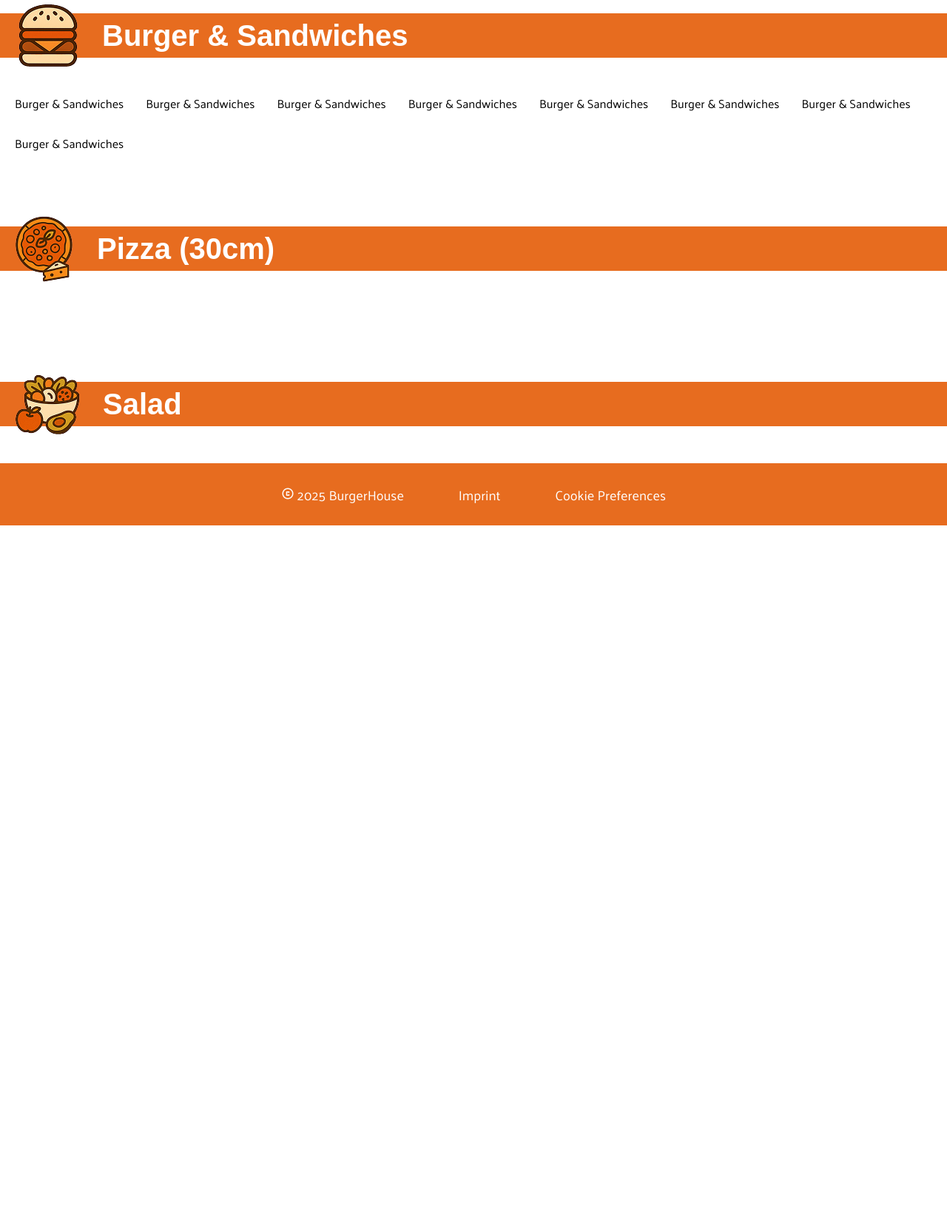
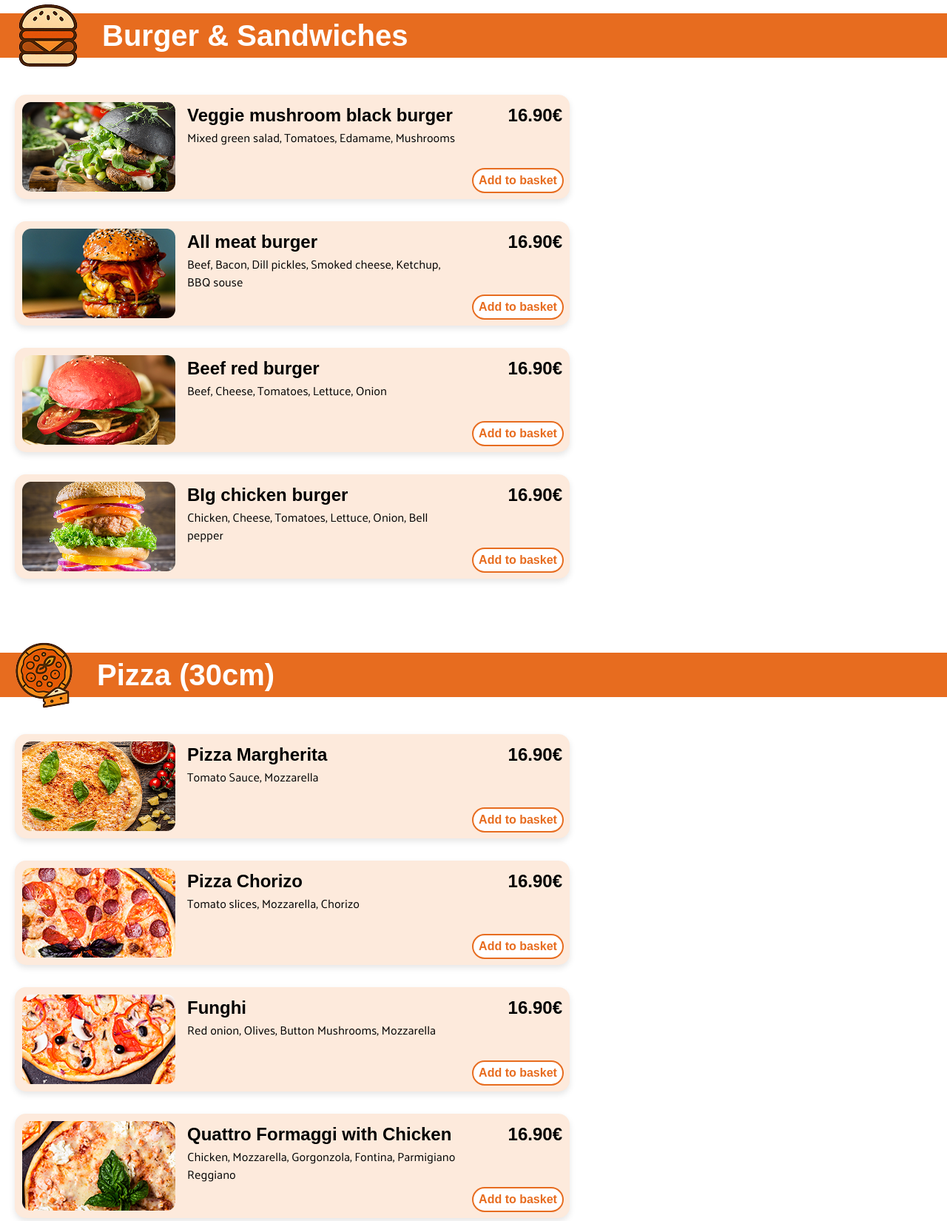
Before and after one commit to IzzyC0de/BestellApp, a plain HTML site: page index.html in a window 1280 px wide. Shown: the part 810-2460 px from the top of the page at 74% size. Before the commit the page ends 1520 px from the top, so only its background shows below. Drawn offline with Linux system fonts and the light colour scheme; a web font is replaced by a local one.

Commit message:
adding (JS Template, Render Fun, Array(add Imgs )), Edited dishTemplate

```diff
--- a/Scripts/db.js
+++ b/Scripts/db.js
@@ -1,91 +1,103 @@
 // Hier kommt der array rein
 let myDishes = [
   {
-        "name": "Veggie mushroom black burger",
-        "price": 16.90,
-        "description": "Mixed green salad, Tomatoes, Edamame, Mushrooms",
-        "id": 1,
+    name: "Veggie mushroom black burger",
+    price: 16.9,
+    description: "Mixed green salad, Tomatoes, Edamame, Mushrooms",
+    id: 1,
+    category: "Burger",
+    image: "./Assets/img/Burger_1.png",
   },
   {
-        "name": "All meat burger",
-        "price": 15.90,
-        "description": "Beef, Bacon, Dill pickles, Smoked cheese, Ketchup, BBQ souse",
-        "id": 2,
+    name: "All meat burger",
+    price: 15.9,
+    description: "Beef, Bacon, Dill pickles, Smoked cheese, Ketchup, BBQ souse",
+    id: 2,
+    category: "Burger",
+    image: "./Assets/img/Burger_2.png",
   },
   {
-        "name": "Beef red burger",
-        "price": 14.90,
-        "description": "Beef, Cheese, Tomatoes, Lettuce, Onion",
-        "id": 3,
+    name: "Beef red burger",
+    price: 14.9,
+    description: "Beef, Cheese, Tomatoes, Lettuce, Onion",
+    id: 3,
+    category: "Burger",
+    image: "./Assets/img/Burger_3.png",
   },
   {
-        "name": "BIg chicken burger",
-        "price": 15.90,
-        "description": "Chicken, Cheese, Tomatoes, Lettuce, Onion, Bell pepper",
-        "id": 4,
+    name: "BIg chicken burger",
+    price: 15.9,
+    description: "Chicken, Cheese, Tomatoes, Lettuce, Onion, Bell pepper",
+    id: 4,
+    category: "Burger",
+    image: "./Assets/img/Burger_4.png",
   },
   {
-        "name": "Pizza Margherita",
-        "price": 11.90,
-        "description": "Tomato Sauce, Mozzarella",
-        "id": 5,
+    name: "Pizza Margherita",
+    price: 11.9,
+    description: "Tomato Sauce, Mozzarella",
+    id: 5,
+    category: "Pizza",
+    image: "./Assets/img/Pizza_5.png",
   },
   {
-        "name": "Pizza Chorizo",
-        "price": 13.90,
-        "description": "Tomato slices, Mozzarella, Chorizo",
-        "id": 6,
+    name: "Pizza Chorizo",
+    price: 13.9,
+    description: "Tomato slices, Mozzarella, Chorizo",
+    id: 6,
+    category: "Pizza",
+    image: "./Assets/img/Pizza_6.png",
   },
   {
-        "name": "Funghi",
-        "price": 12.90,
-        "description": "Red onion, Olives, Button Mushrooms, Mozzarella",
-        "id": 7,
+    name: "Funghi",
+    price: 12.9,
+    description: "Red onion, Olives, Button Mushrooms, Mozzarella",
+    id: 7,
+    category: "Pizza",
+    image: "./Assets/img/Pizza_7.png",
   },
   {
-        "name": "Quattro Formaggi with Chicken ",
-        "price": 15.90,
-        "description": "Chicken, Mozzarella, Gorgonzola, Fontina,  Parmigiano Reggiano",
-        "id": 8,
+    name: "Quattro Formaggi with Chicken ",
+    price: 15.9,
+    description:
+      "Chicken, Mozzarella, Gorgonzola, Fontina,  Parmigiano Reggiano",
+    id: 8,
+    category: "Pizza",
+    image: "./Assets/img/Pizza_8.png",
   },
   {
-        "name": "Warm beef arugula salad",
-        "price": 16.90,
-        "description": "Beef, Arugula, Field salad, Greek feta, Cherry tomatoes, Sun-dried Tomatoes, Balsamic-vinegar dressing",
-        "id": 9,
+    name: "Warm beef arugula salad",
+    price: 16.9,
+    description:
+      "Beef, Arugula, Field salad, Greek feta, Cherry tomatoes, Sun-dried Tomatoes, Balsamic-vinegar dressing",
+    id: 9,
+    category: "Salad",
+    image: "./Assets/img/Salad_9.png",
   },
   {
-        "name": "Mini green Salad",
-        "price": 7.90,
-        "description": "Green salad, Cucumber, Carrots, Parsley, Radishes ",
-        "id": 10,
+    name: "Mini green Salad",
+    price: 7.9,
+    description: "Green salad, Cucumber, Carrots, Parsley, Radishes ",
+    id: 10,
+    category: "Salad",
+    image: "./Assets/img/Salad_10.png",
   },
   {
-        "name": "Green Salad with sea food",
-        "price": 16.90,
-        "description": "Mixed greens, Cherry tomatoes, Red onion, Mussels, Squid rings, Shrimp, Dijon mustard-lemon dressing with dill",
-        "id": 11,
+    name: "Green Salad with sea food",
+    price: 16.9,
+    description:
+      "Mixed greens, Cherry tomatoes, Red onion, Mussels, Squid rings, Shrimp, Dijon mustard-lemon dressing with dill",
+    id: 11,
+    category: "Salad",
+    image: "./Assets/img/Salad_11.png",
   },
   {
-        "name": "Vegan green salad with tofu",
-        "price": 14.90,
-        "description": "Green salad, Cherry tomatoes, Cucumber, Baby spinach, Edamame, Radishes, Bittercress, Tofu, Peanuts",
-        "id": 12,
+    name: "Vegan green salad with tofu",
+    price: 14.9,
+    description:
+      "Green salad, Cherry tomatoes, Cucumber, Baby spinach, Edamame, Radishes, Bittercress, Tofu, Peanuts",
+    id: 12,
+    category: "Salad",
+    image: "./Assets/img/Salad_12.png",
   },
-]
-
-
-let myImages = [
-    "./Assets/img/Burger_1.png",
-    "./Assets/img/Burger_2.png",
-    "./Assets/img/Burger_3.png",
-    "./Assets/img/Burger_4.png",
-    "./Assets/img/Pizza_5.png",
-    "./Assets/img/Pizza_6.png",
-    "./Assets/img/Pizza_7.png",
-    "./Assets/img/Pizza_8.png",
-    "./Assets/img/Salad_9.png",
-    "./Assets/img/Salad_10.png",
-    "./Assets/img/Salad_11.png",
-    "./Assets/img/Salad_12.png",
-]
+];
--- a/Scripts/template.js
+++ b/Scripts/template.js
@@ -1 +1,28 @@
 // Hier kommt der HTML Template rein
+
+function getDishTemplate(indexDishes) {
+  return`
+
+  <div class="templateDishes">
+    <img
+      src="${myDishes[indexDishes].image}"
+      alt="${myDishes[indexDishes].description}"
+      class="dishImage"
+    />
+    <div class="dishInfo">
+      <div class="dishDescription">
+        <h2>${myDishes[indexDishes].name}</h2>
+        <span>
+          ${myDishes[indexDishes].description}
+        </span>
+      </div>
+      <div class="priceButton">
+        <span class="price">16.90€</span>
+        <button class="animated-button">
+          <span>Add to basket</span>
+          <span></span>
+        </button>
+      </div>
+    </div>
+  </div>`;
+}
--- a/Styles/assets.css
+++ b/Styles/assets.css
@@ -1 +1,53 @@
 /* Hier kommen Buttons usw. rein */
+
+.animated-button {
+  width: 120px;
+  height: 30px;
+  position: relative;
+  display: inline-block;
+  padding: 0;
+  border: none;
+  font-size: 16px;
+  background-color: inherit;
+  border-radius: 100px;
+  font-weight: 600;
+  color: var(--primary-color);
+  box-shadow: 0 0 0 2px var(--primary-color);
+  background-color: #ffffff;
+  cursor: pointer;
+  overflow: hidden;
+  transition: all 0.6s cubic-bezier(0.23, 1, 0.32, 1);
+}
+
+.animated-button span:last-child {
+  position: absolute;
+  top: 50%;
+  left: 50%;
+  transform: translate(-50%, -50%);
+  width: 20px;
+  height: 20px;
+  background-color: var(--primary-color);
+  border-radius: 50%;
+  opacity: 0;
+  transition: all 0.8s cubic-bezier(0.23, 1, 0.32, 1);
+}
+
+.animated-button span:first-child {
+  position: relative;
+  z-index: 1;
+}
+
+.animated-button:hover {
+  box-shadow: 0 0 0 5px #f3212160;
+  color: #ffffff;
+}
+
+.animated-button:active {
+  scale: 0.95;
+}
+
+.animated-button:hover span:last-child {
+  width: 150px;
+  height: 150px;
+  opacity: 1;
+}
--- a/Styles/standard.css
+++ b/Styles/standard.css
@@ -1,9 +1,9 @@
 /* Diese Klasse verknüpft dein HTML mit der Schriftart */
 .material-symbols-rounded {
-  font-family: 'Material Symbols Rounded';
+  font-family: "Material Symbols Rounded";
   font-weight: normal;
   font-style: normal;
-  font-size: 24px;      /* Standardgröße */
+  font-size: 24px; /* Standardgröße */
   display: inline-block;
   line-height: 1;
   text-transform: none;
@@ -18,13 +18,13 @@
 
 :root {
   /* Farben */
-  --primary-color: #E76C1F;
-  --senodary-color: #FDEADC;
+  --primary-color: #e76c1f;
+  --secondary-color: #fdeadc;
   --spacegray-color: #363534;
 
   /* Fonts */
-  --main-font: 'Palanquin', sans-serif;
-  --bold-font: 'Palanquin Dark', sans-serif;
+  --main-font: "Palanquin", sans-serif;
+  --bold-font: "Palanquin Dark", sans-serif;
 
   --font-h1: 68px;
   --font-h2: 40px;
@@ -34,28 +34,29 @@
   --font-span-big: 18px;
 
   --text-color-dark: #363534;
-  --text-color-light: #FFFFFF;
-  --text-color-creamyorange: #FDEADC;
+  --text-color-light: #ffffff;
+  --text-color-creamyorange: #fdeadc;
 
   /* Breite des Inhaltes */
   --section-width: 1400px;
 }
 
-*, *::before, *::after {
+*,
+*::before,
+*::after {
   box-sizing: border-box;
   margin: 0;
   padding: 0; /* Optional: Entfernt Standard-Abstände vom Browser */
 }
 
-body{
-  line-height: 1.5;                           /* Verbessert die Lesbarkeit von Text extrem */
-  -webkit-font-smoothing: antialiased;        /* Macht Schriften auf Mac schöner */
+body {
+  line-height: 1.5; /* Verbessert die Lesbarkeit von Text */
+  -webkit-font-smoothing: antialiased; /* Macht Schriften auf Mac schöner */
   font-family: var(--main-font);
   /* overflow-x: hidden; */
 }
 
-
-header{
+header {
   background-color: var(--primary-color);
   height: 84px;
   display: flex;
@@ -63,7 +64,7 @@ header{
   justify-content: center;
 }
 
-main{
+main {
   display: flex;
   flex: 1;
   flex-direction: column;
@@ -71,11 +72,9 @@ main{
   justify-content: center;
 }
 
-
-
 /* FOOTER ---------------------------------------------*/
 
-footer{
+footer {
   height: 84px;
   background-color: var(--primary-color);
 
--- a/index.html
+++ b/index.html
@@ -1,22 +1,34 @@
-<!DOCTYPE html>
+<!doctype html>
 <html lang="de">
   <head>
-    <meta charset="UTF-8">
-    <meta name="viewport" content="width=device-width, initial-scale=1.0">
-    <link rel="stylesheet" href="./Styles/standard.css">
-    <link rel="stylesheet" href="./Styles/icons.css">
-    <link rel="stylesheet" href="./Styles/fonts.css">
-    <link rel="stylesheet" href="./Styles/assets.css">
-    <link rel="stylesheet" href="./Styles/basket.css">
-    <link rel="stylesheet" href="./style.css">
-    <link rel="shortcut icon" href="./Assets/img/favicon2.svg" type="image/x-icon">
+    <meta charset="UTF-8" />
+    <meta name="viewport" content="width=device-width, initial-scale=1.0" />
+    <link rel="stylesheet" href="./Styles/standard.css" />
+    <link rel="stylesheet" href="./Styles/icons.css" />
+    <link rel="stylesheet" href="./Styles/fonts.css" />
+    <link rel="stylesheet" href="./Styles/assets.css" />
+    <link rel="stylesheet" href="./Styles/basket.css" />
+    <link rel="stylesheet" href="./style.css" />
+    <link
+      rel="shortcut icon"
+      href="./Assets/img/favicon2.svg"
+      type="image/x-icon"
+    />
+
+    <script src="./Scripts/db.js" defer></script>
+    <script src="./Scripts/template.js" defer></script>
+    <script src="./script.js" defer></script>
 
     <title>BestellApp</title>
   </head>
-<body>
+  <body onload="renderDishes()">
     <header>
       <div class="container">
-            <img class="logo_header" src="./Assets/img/Logo 02.png" alt="Logo der BestellApp">
+        <img
+          class="logo_header"
+          src="./Assets/img/Logo 02.png"
+          alt="Logo der BestellApp"
+        />
         <nav>
           <button id="menu" class="material-symbols-rounded">menu</button>
         </nav>
@@ -28,28 +40,37 @@
     <main>
       <div class="hero_section">
         <div class="hero">
-                <img src="./Assets/img/hero.png" alt="Hero Bild">
+          <img src="./Assets/img/hero.png" alt="Hero Bild" />
 
           <div class="hero_logo">
-                    <img src="./Assets/img/Burger logo.png" alt="Logo imf Hero Bereich">
+            <img
+              src="./Assets/img/Burger logo.png"
+              alt="Logo imf Hero Bereich"
+            />
           </div>
         </div>
         <div class="hero_content">
           <div class="h1Hero">
-                    <h1><span class="burger">Burger</span><span class="house">House</span></h1>
+            <h1>
+              <span class="burger">Burger</span><span class="house">House</span>
+            </h1>
           </div>
 
           <div class="rating">
-                    <span id="rating_star" class="material-symbols-rounded">star_rate</span>
+            <span id="rating_star" class="material-symbols-rounded"
+              >star_rate</span
+            >
             <span class="ratingNumber">4.1</span>
             <span class="numberOfRatings">(312)</span>
           </div>
         </div>
 
         <div class="descriptionHero">
-                <span>The best of Burgers, Pizza, and Greens, all in one great place.</span>
+          <span
+            >The best of Burgers, Pizza, and Greens, all in one great
+            place.</span
+          >
         </div>
-
       </div>
 
       <div id="productContainer">
@@ -57,40 +78,53 @@
           <section id="burgerMenu">
             <div class="burger_Separator">
               <div class="separatorContent">
-                            <img src="./Assets/img/Burger_menu.png" alt="Burger Menu Icon">
+                <img
+                  src="./Assets/img/Burger_menu.png"
+                  alt="Burger Menu Icon"
+                />
                 <span>Burger & Sandwiches</span>
               </div>
             </div>
 
-
             <div id="burgerList">
-                        <span>Burger & Sandwiches</span>
-                        <span>Burger & Sandwiches</span>
-                        <span>Burger & Sandwiches</span>
-                        <span>Burger & Sandwiches</span>
-                        <span>Burger & Sandwiches</span>
-                        <span>Burger & Sandwiches</span>
-                        <span>Burger & Sandwiches</span>
-                        <span>Burger & Sandwiches</span>
+              <div class="templateDishes">
+                <img
+                  src="./Assets/img/Burger_1.png"
+                  alt="Veggie mushroom black burger"
+                  class="dishImage"
+                />
+                <div class="dishInfo">
+                  <div class="dishDescription">
+                    <h2>Veggie mushroom black burger</h2>
+                    <span>Mixed green salad, Tomatoes, Edamame, Mushrooms, Mixed green salad, Tomatoes</span>
+                  </div>
+                  <div class="priceButton">
+                    <span class="price">16.90€</span>
+                    <button class="animated-button">
+                      <span>Add to basket</span>
+                      <span></span>
+                    </button>
+                  </div>
+                </div>
+              </div>
             </div>
           </section>
           <section id="pizzaMenu">
             <div class="pizza_Separator">
               <div class="separatorContent">
-                            <img src="./Assets/img/Pizza_menu.png" alt="Pizza Menu Icon">
-                            <span>Pizza  (30cm)</span>
+                <img src="./Assets/img/Pizza_menu.png" alt="Pizza Menu Icon" />
+                <div></div>
+                <span>Pizza (30cm)</span>
               </div>
-
             </div>
             <div id="pizzaList"></div>
           </section>
           <section id="saladMenu">
             <div class="salad_Separator">
               <div class="separatorContent">
-                            <img src="./Assets/img/Salat_menu.png" alt="Salad Menu Icon">
+                <img src="./Assets/img/Salat_menu.png" alt="Salad Menu Icon" />
                 <span>Salad</span>
               </div>
-
             </div>
             <div id="saladList"></div>
           </section>
@@ -118,7 +152,5 @@
     <span class="material-symbols-rounded">shopping_cart</span>
     <span class="material-symbols-rounded">person</span>
     <span class="material-symbols-rounded">delete</span> -->
-
-
   </body>
 </html>
--- a/script.js
+++ b/script.js
@@ -0,0 +1,26 @@
+function renderDishes() {
+    let contentRef = ['burgerList','pizzaList','saladList']
+    contentRef.forEach(id =>{
+        let element = document.getElementById(id);
+        if (element) element.innerHTML = "";
+    });
+
+
+    for (let indexDishes = 0; indexDishes < myDishes.length; indexDishes++) {
+        const dish = myDishes[indexDishes];
+        let targetId = "";
+
+        if (dish.category === 'Burger'){
+            targetId = 'burgerList';
+        } else if (dish.category === 'Pizza'){
+            targetId = 'pizzaList';
+        } else if (dish.category === 'Salad'){
+            targetId = 'saladList';
+        }
+
+
+        if(targetId){
+            document.getElementById(targetId).innerHTML += getDishTemplate(indexDishes);
+        }
+    }
+}
--- a/style.css
+++ b/style.css
@@ -1,7 +1,6 @@
 /* HEADER */
 
-
-.container{
+.container {
   display: flex;
   align-items: center;
   max-width: var(--section-width);
@@ -9,14 +8,13 @@
   justify-content: space-between;
   padding-left: 20px;
   padding-right: 20px;
-
 }
 
-.logo_header{
+.logo_header {
   width: 82px;
 }
 
-#menu{
+#menu {
   font-size: 34px;
   background: none;
   border: none;
@@ -25,40 +23,36 @@
 /* MAIN --------------------------------------------*/
 /* HERO-Section */
 
-.hero_section{
+.hero_section {
   width: 100%;
   align-items: center;
 }
 
-.hero{
+.hero {
   position: relative;
 }
 
-.hero img{
+.hero img {
   width: 100%;
   height: 50vh;
   object-fit: cover;
 }
 
-.hero_logo img{
+.hero_logo img {
   position: absolute;
   bottom: -70px;
   left: 50%;
   transform: translateX(-50%);
 
-
   width: 240px;
   height: 240px;
-
 
   display: flex;
   justify-content: center;
   align-items: center;
-
-
 }
 
-.hero_content{
+.hero_content {
   display: flex;
   width: 100%;
   align-items: center;
@@ -66,17 +60,17 @@
   margin-top: 100px;
 }
 
-.burger{
+.burger {
   color: var(--primary-color);
 }
 
-.h1Hero span{
+.h1Hero span {
   font-family: var(--bold-font);
   font-weight: bold;
   font-size: var(--font-h1);
 }
 
-.rating{
+.rating {
   background-color: var(--primary-color);
   border-radius: 10px;
   padding: 2px 10px 2px 10px;
@@ -85,25 +79,24 @@
   align-items: center;
   justify-content: center;
   height: 38px;
-
 }
 
-.ratingNumber{
+.ratingNumber {
   margin-left: 8px;
   margin-right: 5px;
   font-size: var(--font-span-big);
   font-weight: 600;
 }
 
-.numberOfRatings{
+.numberOfRatings {
   font-size: 10px;
 }
 
-#rating_star{
+#rating_star {
   font-size: 30px;
 }
 
-.descriptionHero{
+.descriptionHero {
   display: flex;
   align-items: center;
   justify-content: center;
@@ -112,7 +105,9 @@
 
 /* CONTENT & BASKET */
 
-#burgerMenu, #saladMenu, #pizzaMenu{
+#burgerMenu,
+#saladMenu,
+#pizzaMenu {
   width: 100%;
   margin-top: 100px;
   min-height: 100px;
@@ -121,31 +116,36 @@
   justify-content: center;
 }
 
-#burgerList, #pizzaList, #saladList {
+#saladMenu{
+  margin-bottom: 40px;
+}
+
+#burgerList,
+#pizzaList,
+#saladList {
   display: flex;
-    flex-wrap: wrap;       /* Damit die Gerichte in die nächste Zeile springen */
+  flex-wrap: wrap; /* Damit die Gerichte in die nächste Zeile springen */
   justify-content: flex-start; /* Die Karten innerhalb der 1440px links beginnen lassen */
-    gap: 30px;             /* Abstand zwischen den Karten */
+  gap: 30px; /* Abstand zwischen den Karten */
 
   width: 100%;
-    max-width: 1440px;     /* Die magische Grenze */
+  max-width: 1440px; /* Die magische Grenze */
 
   /* ZENTRIERUNG: */
   margin-left: auto;
   margin-right: auto;
-    margin-top: 50px;      /* Abstand zum orangenen Balken */
+  margin-top: 50px; /* Abstand zum orangenen Balken */
 
-    padding: 0 20px;       /* Puffer für mobile Ansichten */
+  padding: 0 20px;
   box-sizing: border-box;
 }
 
-div[class*="_Separator"]{
+div[class*="_Separator"] {
   position: sticky;
   top: 0;
   width: 100vw;
   max-width: 100%;
   right: 50%;
-
 
   height: 60px;
   background-color: var(--primary-color);
@@ -154,7 +154,7 @@ div[class*="_Separator"]{
   justify-content: center;
 }
 
-div[class*="_Separator"] span{
+div[class*="_Separator"] span {
   font-size: var(--font-h2);
   font-weight: 700;
   color: rgb(255, 255, 255);
@@ -162,11 +162,11 @@ div[class*="_Separator"] span{
   margin-left: 30px;
 }
 
-#productContainer{
+#productContainer {
   width: 100%;
 }
 
-.productlist{
+.productlist {
   width: 100%;
   min-width: var(--section-width);
   margin: 40px auto;
@@ -175,7 +175,7 @@ div[class*="_Separator"] span{
   gap: 20px;
 }
 
-.separatorContent{
+.separatorContent {
   width: 100%;
   max-width: 1440px;
   display: flex;
@@ -183,15 +183,52 @@ div[class*="_Separator"] span{
   padding: 0 20px;
 }
 
+/* Gerichte */
 
+.templateDishes {
+  width: 750px;
+  background-color: var(--secondary-color);
+  box-shadow: 0px 4px 8px rgba(0, 0, 0, 0.1);
+  border-radius: 15px;
+  display: flex;
+  align-items: center;
+  padding: 10px;
+}
+
+.dishInfo{
+  display: flex;
+  justify-content: space-between;
+  width: 100%;
+  height: 100%;
+  margin-left: 16px;
+}
+
+.dishDescription{
+  display: flex;
+  flex-direction: column;
+
+}
+
+.priceButton{
+  display: flex;
+  flex-direction: column;
+  align-items: end;
+  justify-content: space-between;
+  margin-left: 20px;
+}
+
+.price{
+  font-size: var(--font-h4);
+  font-weight: 600;
+}
 
 /* FOOTER ---------------------------------------*/
 
-#footerContent{
+#footerContent {
   max-width: 560px;
 }
 
-#footerContent span{
+#footerContent span {
   font-size: var(--font-span-big);
   font-weight: 400;
   color: white;
```
Also changed, not shown: 1 other file. Lines whose indentation alone changed are shown as unchanged.
